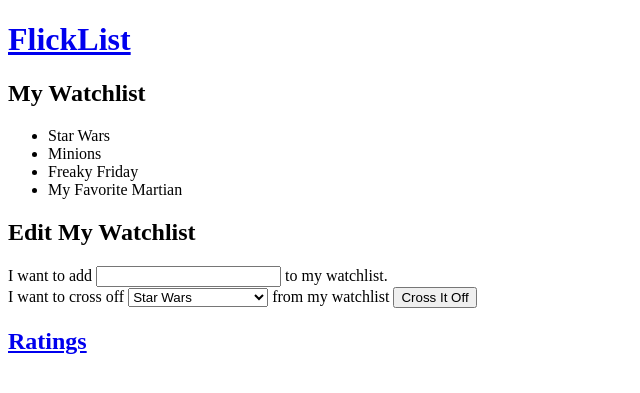
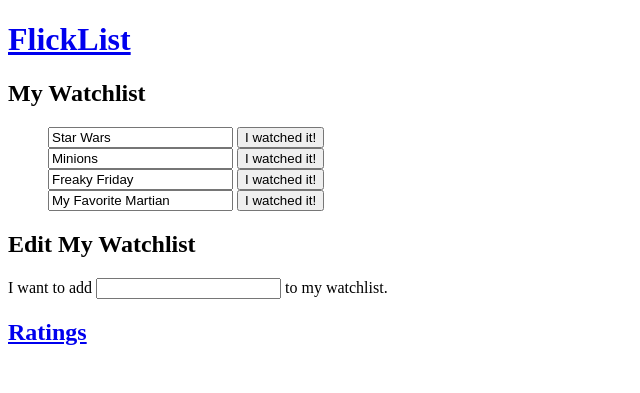
Before and after one commit to CosmicDisorder/flicklist-clone, a Flask app: page / in a window 1280 px wide. Shown: the top 393 px of the page, without its empty margins (0-640 px from the left). Run offline with Flask 2, Linux system fonts and the light colour scheme.

Commit message:
eliminated the 'crossoff' form from edit and added a 'I watched it' button

```diff
--- a/templates/base.html
+++ b/templates/base.html
@@ -5,6 +5,12 @@
     <style type="text/css">
     .error {
         color: red;
+    }
+    .inline {
+        display: inline-block;
+    }
+    ul {
+        list-style-type: none;
     }
     </style>
 </head>
--- a/templates/crossoff.html
+++ b/templates/crossoff.html
@@ -1,5 +1,5 @@
 {% extends "base.html" %}
 
 {% block content %}
-<p> <strike> {{ crossed_off_movie }}</strike> has been crossed off your watchlist.</p>
+<p> <strike> {{ crossed_off_movie }}</strike> has been watched.</p>
 {% endblock %}
--- a/templates/edit.html
+++ b/templates/edit.html
@@ -6,7 +6,12 @@
     <h2>My Watchlist</h2>
     <ul>
         {% for movie in watchlist %}
-        <li>{{ movie }}</li>
+        <li>
+        <form class="inline" action="/crossoff" method="post">
+            <input type="text" name="crossed-off-movie" value="{{movie}}">
+            <input type="submit" value="I watched it!">
+        </form>
+        </li>
         {% endfor %}
     </ul>
     {% endif %}
@@ -21,21 +26,6 @@
         </label>
     </form>
 
-    {% if watchlist|length > 0 %}
-    <form action="/crossoff" method="post">
-        <label>
-            I want to cross off
-            <select name="crossed-off-movie">
-                {% for movie in watchlist %}
-                    <option value="{{movie}}"> {{movie}} </option>
-                {% endfor %}
-            </select>
-            from my watchlist
-        </label>
-        <input type="submit" value="Cross It Off">
-    </form>
-    {% endif %}
-
     <h2><a href="/ratings">Ratings</a></h2>
 
     {% if error %}
```
